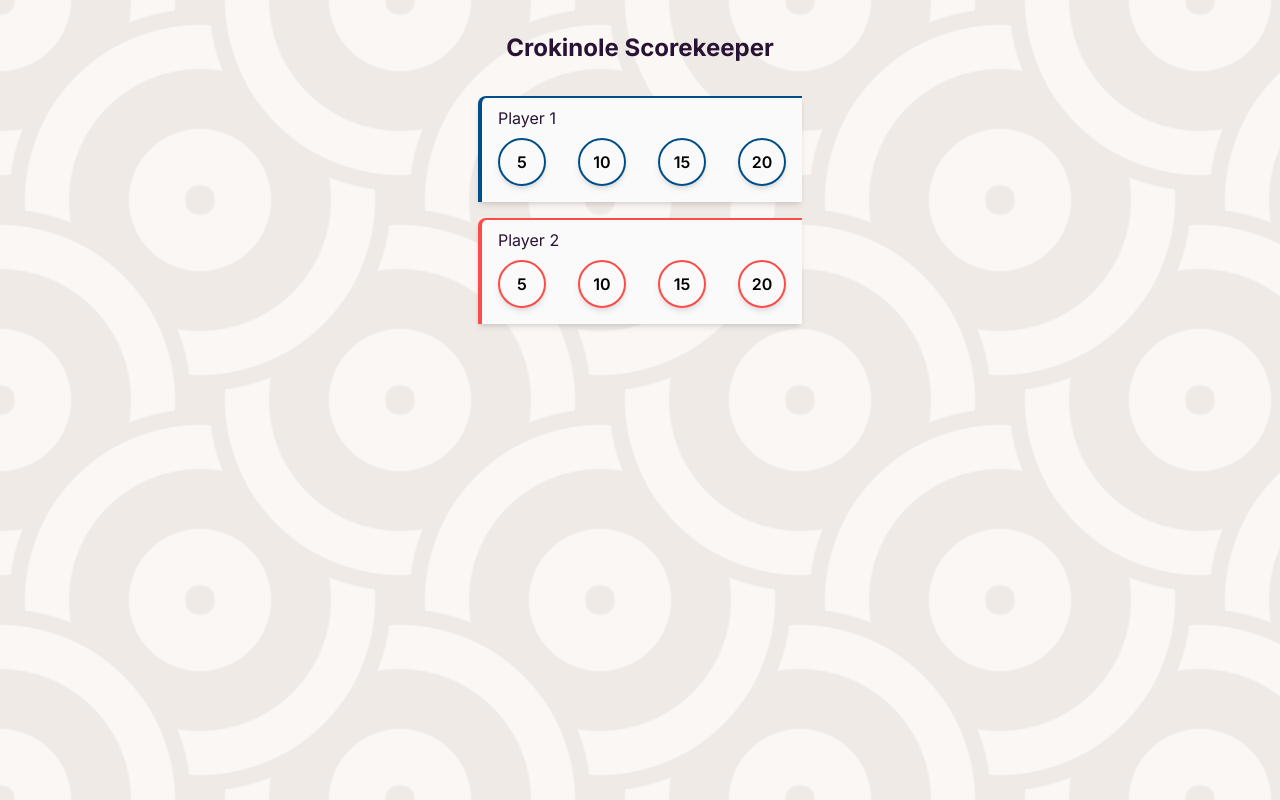
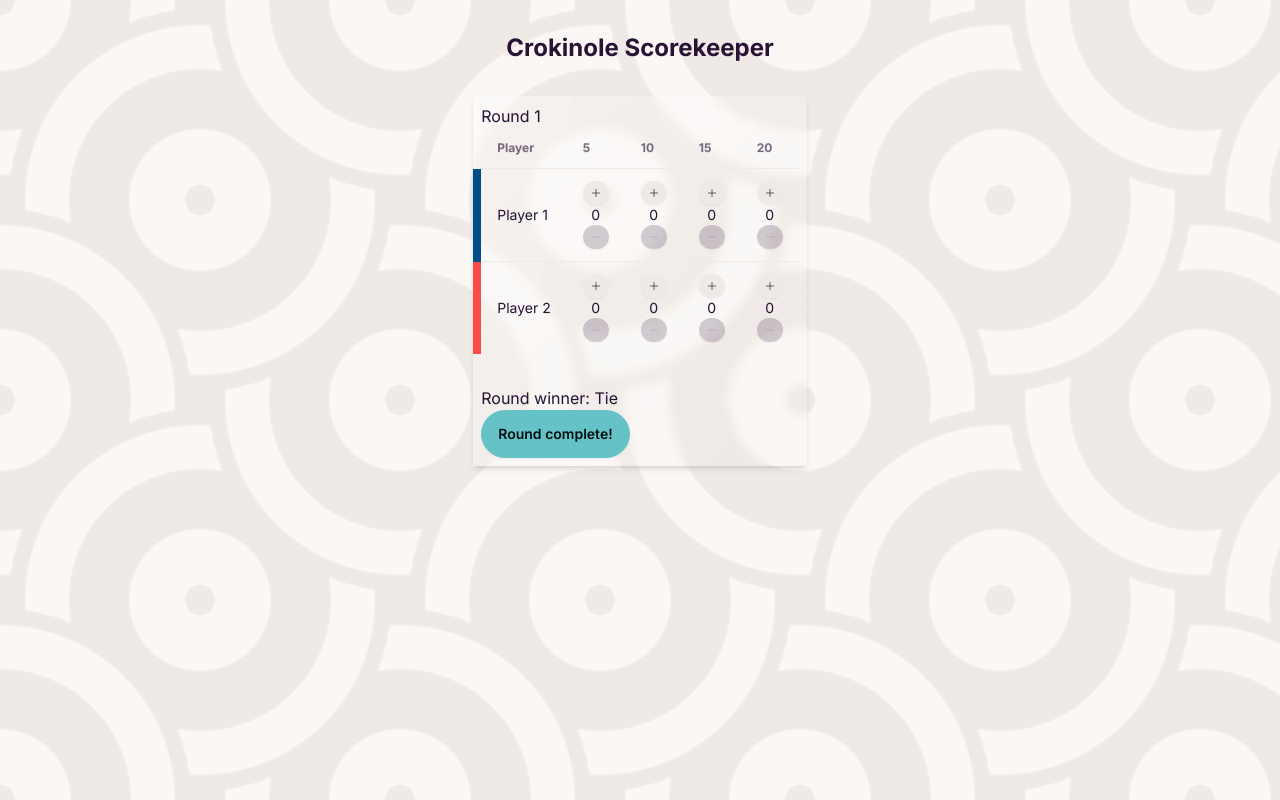
Before and after one commit to everchanger/crokinole-score, a Next.js app: page / in a window 1280 px wide. Both pictures are taken after a click on the button "Start game!". Built offline with nearby package versions, Linux system fonts and the light colour scheme.

Commit message:
wip: add score keeping

```diff
--- /dev/null
+++ b/app/components/Counter.tsx
@@ -0,0 +1,51 @@
+export default function Counter({
+  count,
+  onChange,
+  min = 0,
+}: {
+  count: number;
+  onChange: (count: number) => void;
+  min?: number;
+}) {
+  return (
+    <div className='flex flex-col' items-center>
+      <button className='btn btn-xs' onClick={() => onChange(count + 1)}>
+        <svg
+          xmlns='http://www.w3.org/2000/svg'
+          className='h-2 w-2'
+          fill='none'
+          viewBox='0 0 24 24'
+          stroke='currentColor'
+        >
+          <path
+            strokeLinecap='round'
+            strokeLinejoin='round'
+            strokeWidth='2'
+            d='M0 12L24 12M12 0l0 24'
+          />
+        </svg>
+      </button>
+      <span className='text-center'>{count}</span>
+      <button
+        className='btn btn-xs'
+        disabled={count <= min}
+        onClick={() => onChange(count - 1)}
+      >
+        <svg
+          xmlns='http://www.w3.org/2000/svg'
+          className='h-2 w-2'
+          fill='none'
+          viewBox='0 0 24 24'
+          stroke='currentColor'
+        >
+          <path
+            strokeLinecap='round'
+            strokeLinejoin='round'
+            strokeWidth='2'
+            d='M0 12L24 12'
+          />
+        </svg>
+      </button>
+    </div>
+  );
+}
--- a/app/components/PlayerInput.tsx
+++ b/app/components/PlayerInput.tsx
@@ -19,14 +19,24 @@ export default function PlayerInput({
       <input
         type='color'
         value={player.color}
-        onChange={(e) => onChange({ color: e.target.value, name: player.name })}
+        onChange={(e) =>
+          onChange({
+            color: e.target.value,
+            name: player.name,
+            scores: player.scores,
+          })
+        }
         className='aspect-square bg-transparent'
       />
       <input
         className='input input-bordered w-full max-w-xs'
         value={player.name}
         onChange={(e) =>
-          onChange({ color: player.color, name: e.target.value })
+          onChange({
+            color: player.color,
+            name: e.target.value,
+            scores: player.scores,
+          })
         }
       />
       <button
--- a/app/components/PlayerSetup.tsx
+++ b/app/components/PlayerSetup.tsx
@@ -61,10 +61,16 @@ export default function PlayerSetyp({
           isAllowedToDelete={canDelete}
         />
       ))}
-      <div className='glass flex justify-center space-x-3 p-4'>
+      <div className='glass flex justify-center space-x-3 p-4 shadow-md'>
         <button
           className='btn btn-outline btn-primary'
-          onClick={() => onAddPlayer({ name: '', color: getRandomColor() })}
+          onClick={() =>
+            onAddPlayer({
+              name: '',
+              color: getRandomColor(),
+              scores: [[0, 0, 0, 0]],
+            })
+          }
         >
           Add player
         </button>
--- a/app/components/ScoreKeeper.tsx
+++ b/app/components/ScoreKeeper.tsx
@@ -3,24 +3,61 @@
 import { useState } from 'react';
 import type { Player, ScoreMode } from '@/app/types';
 import PlayerSetup from './PlayerSetup';
+import Counter from './Counter';
 
 type AppState = 'setup' | 'scoring';
 
 const colors = ['#004e89', '#fe4a49', '#c8e087', '#fed766', '#2ab7ca'];
+const scoring = [5, 10, 15, 20];
 
 export default function ScoreKeeper() {
   const [appState, setAppState] = useState<AppState>('setup');
   const [scoreMode, setScoreMode] = useState<ScoreMode>('traditional');
   const [players, setPlayers] = useState<Player[]>([
-    { name: 'Player 1', color: colors[0] },
-    { name: 'Player 2', color: colors[1] },
+    { name: 'Player 1', color: colors[0], scores: [[0, 0, 0, 0]] },
+    { name: 'Player 2', color: colors[1], scores: [[0, 0, 0, 0]] },
   ]);
+  const [activeRound, setActiveRound] = useState(1);
 
   const updatePlayer = (index: number, player: Player) => {
     const newPlayers = [...players];
     newPlayers[index] = player;
     setPlayers(newPlayers);
   };
+
+  const updatePlayerScore = (
+    index: number,
+    scoreIndex: number,
+    count: number
+  ) => {
+    const newPlayers = [...players];
+    newPlayers[index].scores[activeRound - 1][scoreIndex] = count;
+    setPlayers(newPlayers);
+  };
+
+  const roundWinner = (): { score: number; player?: Player } => {
+    const scores = players.map((player) => {
+      return player.scores[activeRound - 1].reduce(
+        (acc, score, index) => acc + score * scoring[index],
+        0
+      );
+    });
+
+    if (scoreMode === 'traditional') {
+      if (scores[0] === scores[1]) {
+        return {
+          score: 0,
+        };
+      } else {
+        const scoreIndex = scores.indexOf(Math.max(...scores));
+        return { player: players[scoreIndex], score: scores[scoreIndex] };
+      }
+    } else {
+      return { score: 0 };
+    }
+  };
+
+  const winner = roundWinner();
 
   return (
     <div className=''>
@@ -34,47 +71,52 @@ export default function ScoreKeeper() {
             setPlayers(players.filter((_, i) => i !== index))
           }
           onUpdatePlayer={updatePlayer}
-          onStartGame={() => setAppState('scoring')}
+          onStartGame={() => {
+            setPlayers(players.filter((player) => player.name !== ''));
+            setAppState('scoring');
+          }}
           onChangeScoreMode={(mode) => setScoreMode(mode)}
         />
       )}
       {appState === 'scoring' && (
-        <div>
-          {players.map((player) => (
-            <div
-              className='mb-4 rounded-tl-lg border-l-4 border-t-2 bg-zinc-50 p-4 pt-2 shadow-md'
-              style={{ borderColor: player.color }}
-              key={player.color + player.name}
-            >
-              <h2 className='mb-2'>{player.name}</h2>
-              <div className='space-x-8'>
-                <button
-                  style={{ borderColor: player.color }}
-                  className='aspect-square w-12 rounded-full border-2 p-2 font-semibold text-black shadow-md hover:bg-white hover:shadow-lg'
+        <div className='glass p-2 shadow-md'>
+          <h2>Round {activeRound}</h2>
+          <table className='table mb-8'>
+            <thead>
+              <tr>
+                <th>Player</th>
+                <th>5</th>
+                <th>10</th>
+                <th>15</th>
+                <th>20</th>
+              </tr>
+            </thead>
+            <tbody>
+              {players.map((player, index) => (
+                <tr
+                  key={player.name}
+                  style={{ boxShadow: '-8px 0 ' + player.color }}
                 >
-                  5
-                </button>
-                <button
-                  style={{ borderColor: player.color }}
-                  className='aspect-square w-12 rounded-full border-2 p-2 font-semibold text-black shadow-md hover:bg-white hover:shadow-lg'
-                >
-                  10
-                </button>
-                <button
-                  style={{ borderColor: player.color }}
-                  className='aspect-square w-12 rounded-full border-2 p-2 font-semibold text-black shadow-md hover:bg-white hover:shadow-lg'
-                >
-                  15
-                </button>
-                <button
-                  style={{ borderColor: player.color }}
-                  className='aspect-square w-12 rounded-full border-2 p-2 font-semibold text-black shadow-md hover:bg-white hover:shadow-lg'
-                >
-                  20
-                </button>
-              </div>
-            </div>
-          ))}
+                  <td>{player.name}</td>
+                  {scoring.map((score, i) => (
+                    <td key={i}>
+                      <Counter
+                        count={player.scores[activeRound - 1][i] || 0}
+                        onChange={(count) => updatePlayerScore(index, i, count)}
+                      />
+                    </td>
+                  ))}
+                </tr>
+              ))}
+            </tbody>
+          </table>
+          <p>
+            Round winner:{' '}
+            {winner.score && winner.player
+              ? winner.player.name + ' score: ' + winner.score
+              : 'Tie'}
+          </p>
+          <button className='btn btn-primary'>Round complete!</button>
         </div>
       )}
     </div>
--- a/app/types.ts
+++ b/app/types.ts
@@ -1,6 +1,7 @@
 export type Player = {
   name: string;
   color: string;
+  scores: number[][];
 };
 
 export type ScoreMode = 'traditional' | 'additive';
```
